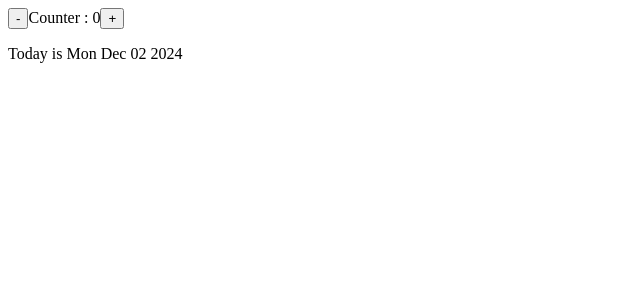
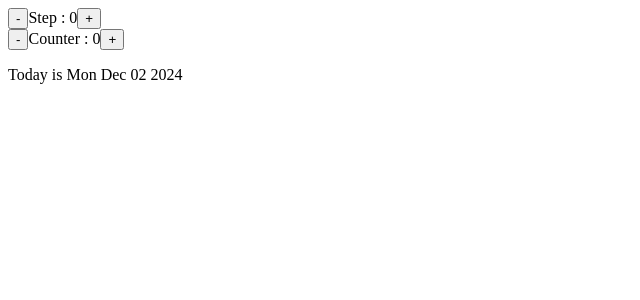
Before and after one commit to newcodesubed/frontend_base, a React (Create React App) app in the folder counter/: page / in a window 1280 px wide. Shown: the top 300 px of the page, without its empty margins (0-640 px from the left). Built offline with nearby package versions, Linux system fonts and the light colour scheme.

Commit message:
feast : steps included

```diff
--- a/counter/src/App.js
+++ b/counter/src/App.js
@@ -10,21 +10,27 @@ export default function App() {
 
 function Counter() {
   const [count, setCount] = useState(0);
+  const [step, setStep] = useState(0);
   var d = new Date();
   d.setDate(d.getDate() + count);
 
   function addHandler() {
-    setCount(count + 1);
+    setCount(count + step);
   }
 
   function subHandler() {
-    setCount(count - 1);
+    setCount(count - step);
   }
   return (
     <>
       <div>
+        <button onClick={() => setStep((s) => s - 1)}>-</button>
+        <span>Step : {step}</span>
+        <button onClick={() => setStep((s) => s + 1)}>+</button>
+      </div>
+      <div>
         <button onClick={subHandler}>- </button>
-        Counter : {count}
+        <span>Counter : {count}</span>
         <button onClick={addHandler}>+</button>
       </div>
       <p>
```
